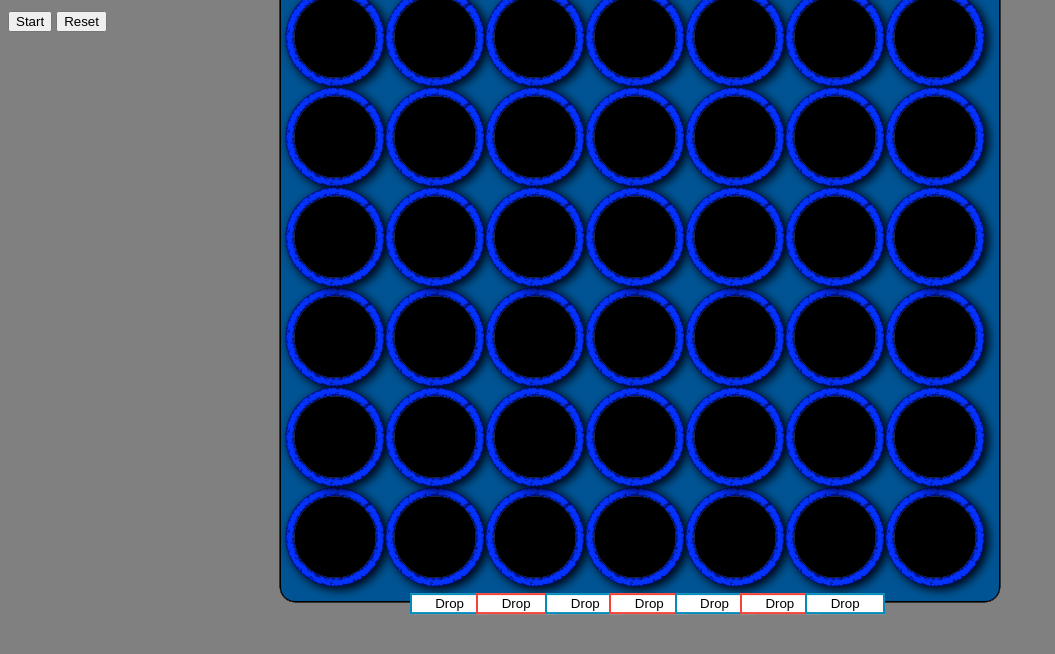
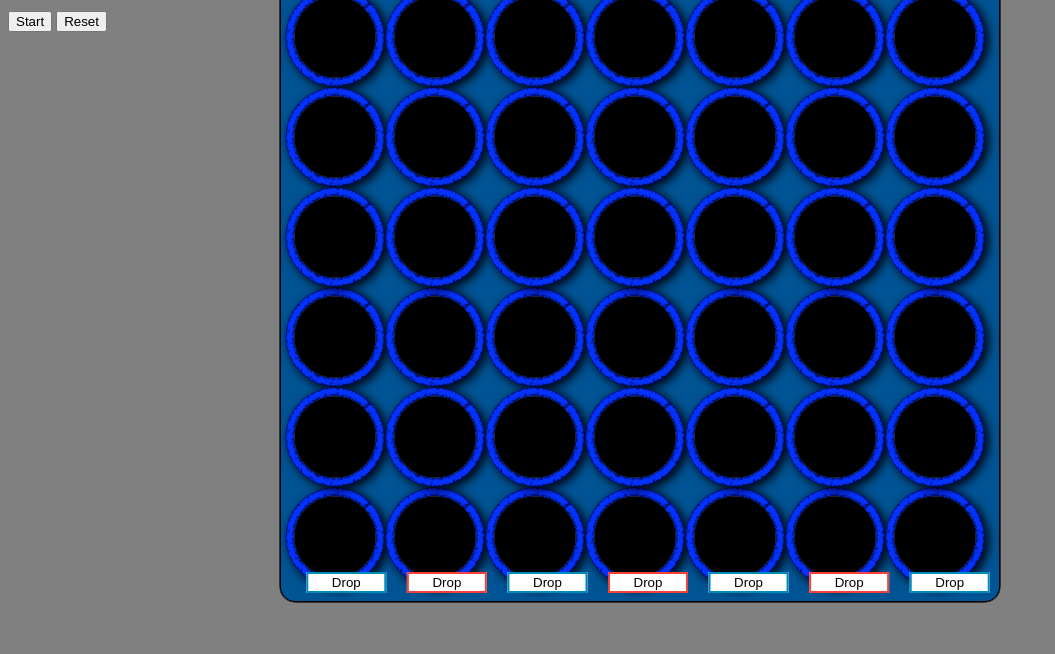
Before and after one commit to alexcjones/alexcjones.github.io, a plain HTML site: page index.html in a window 1280 px wide. Shown: the part 108-762 px from the top of the page, without its empty margins (0-1055 px from the left). Drawn offline with Linux system fonts and the light colour scheme.

Commit message:
Update style.css

```diff
--- a/style.css
+++ b/style.css
@@ -39,9 +39,10 @@ img
 button.b1
 {
     position: fixed;
-    top: 90%;
-    left: 32%;
-    transform: translate(0%, -90%);
+    top: 85%;
+    left: 47.5%;
+    transform: translate(-50%, -90%);
+    transform: translate(-226.29pt,0pt);
     background-color: white;
     color: black;
     border: 2px solid #008CBA;
@@ -53,9 +54,10 @@ button.b2
     color: black;
     border: 2px solid #f44336;
     position: fixed;
-    top: 90%;
-    left: 37.2%;
-    transform: translate(0%, -90%);
+    top: 85%;
+    left: 47.5%;
+    transform: translate(-50%, -90%);
+    transform: translate(-150.86pt,0pt);
     width: 60pt;
 
 }
@@ -65,9 +67,10 @@ button.b3
     color: black;
     border: 2px solid #008CBA;
     position: fixed;
-    top: 90%;
-    left: 42.6%;
-    transform: translate(0%, -90%);
+    top: 85%;
+    left: 47.5%;
+    transform: translate(-50%, -90%);
+    transform: translate(-75.4pt,0pt);
     width: 60pt;
 }
 button.b4
@@ -76,9 +79,11 @@ button.b4
     color: black;
     border: 2px solid #f44336;
     position: fixed;
-    top: 90%;
-    left: 47.6%;
-    transform: translate(0%, -90%);
+    top: 85%;
+    left: 47.5%;
+    transform: translate(-50%, -90%);
+    transform: translate(0pt,0pt);
+
     width: 60pt;
 }
 button.b5
@@ -87,9 +92,10 @@ button.b5
     color: black;
     border: 2px solid #008CBA;
     position: fixed;
-    top: 90%;
-    left: 52.7%;
-    transform: translate(0%, -90%);
+    top: 85%;
+    left: 47.5%;
+    transform: translate(-50%, -90%);
+    transform: translate(75.4pt,0pt);
     width: 60pt;
 }
 button.b6
@@ -98,9 +104,10 @@ button.b6
     color: black;
     border: 2px solid #f44336;
     position: fixed;
-    top: 90%;
-    left: 57.8%;
-    transform: translate(0%, -90%);
+    top: 85%;
+    left: 47.5%;
+    transform: translate(-50%, -90%);
+    transform: translate(150.86pt,0pt);
     width: 60pt;
 }
 button.b7
@@ -109,9 +116,10 @@ button.b7
     color: black;
     border: 2px solid #008CBA;
     position: fixed;
-    top: 90%;
-    left: 62.9%;
-    transform: translate(0%, -90%);
+    top: 85%;
+    left: 47.5%;
+    transform: translate(-50%, -90%);
+    transform: translate(226.29pt,0pt);
     width: 60pt;
 }
 .button {
```
